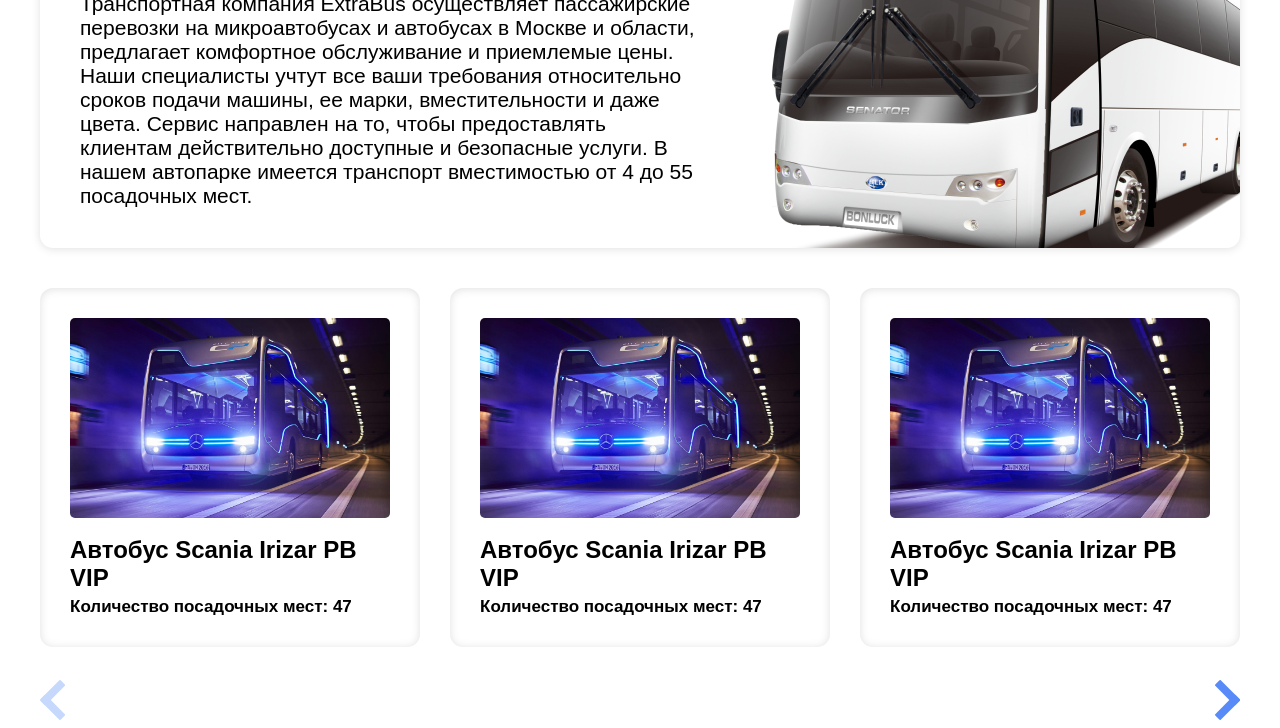
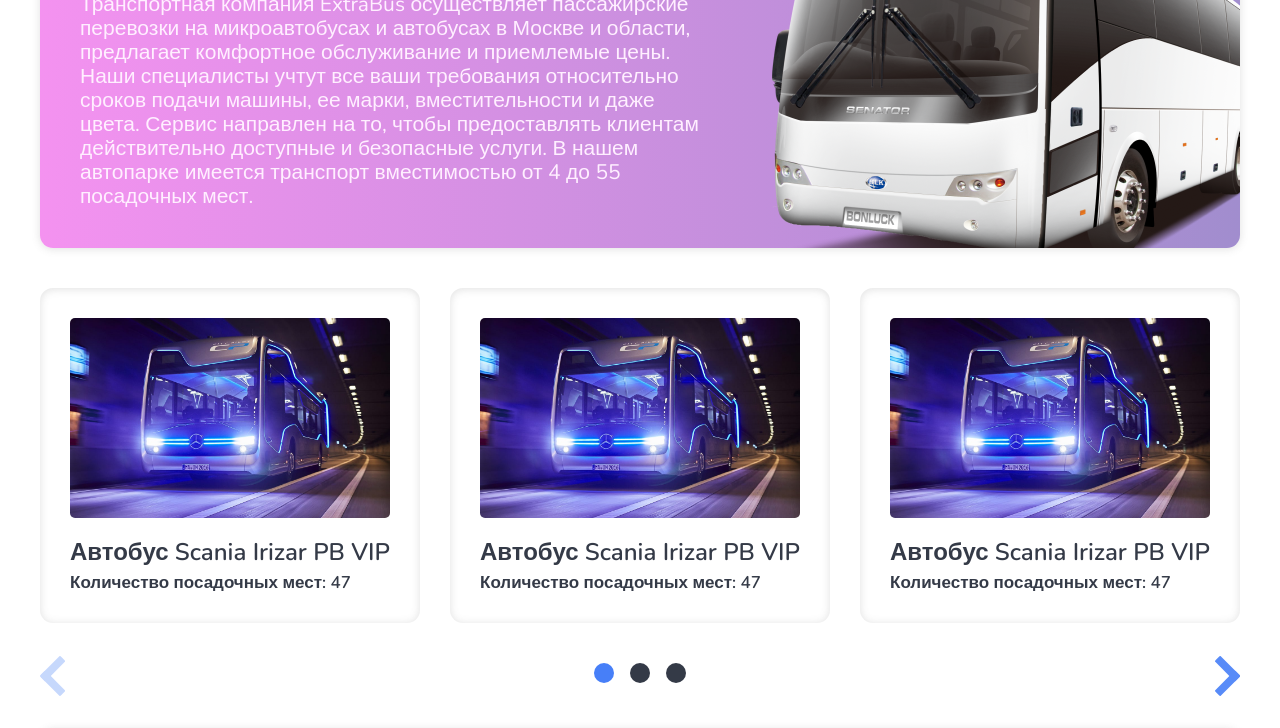
Before and after one commit to timurvasilenko/landing_bus, a plain HTML site: page index.html in a window 1280 px wide. Shown: the part 203-931 px from the top of the page. Drawn offline with nearby package versions, Linux system fonts and the light colour scheme; files whose address does not match are found by name.

Commit message:
variables import was removed from style.css

```diff
--- a/css/style.css
+++ b/css/style.css
@@ -1,4 +1,18 @@
-@import url("css/variables.css");
+@import url('https://fonts.googleapis.com/css2?family=Nunito:ital,wght@0,200;0,300;0,400;0,600;0,700;0,800;0,900;1,200;1,300;1,400;1,600;1,700;1,800;1,900&display=swap');
+:root {
+    --c_dark: #343A47;
+    --c_dark_alt: #6B6B6B;
+    --c_dark_alt2: #4A515F;
+    --c_light: #fff;
+    --c_light_alt: #FFEFFF;
+    --c_blue: #477FF8;
+    --c_blue_alt: #6696FF;
+    --c_gradient_1_1: #F492F0;
+    --c_gradient_1_2: #A18DCE;
+    --c_gradient_2_1: #6F7BF7;
+    --c_gradient_2_2: #9BF8F4;
+}
+
 * {
     margin: 0;
     padding: 0;
```
